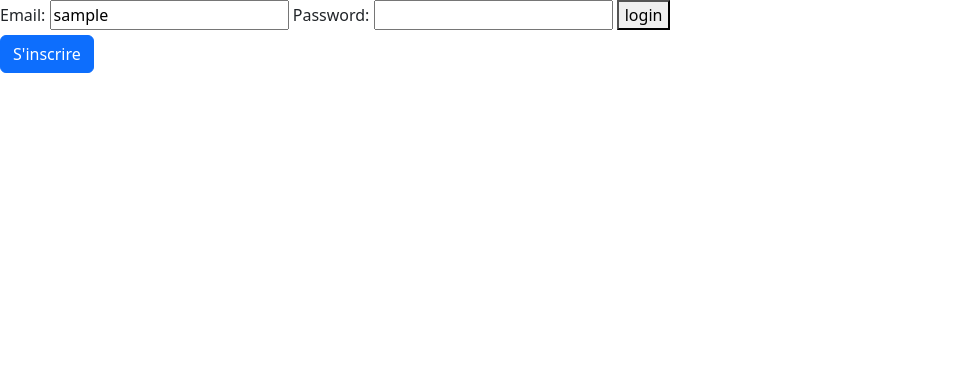
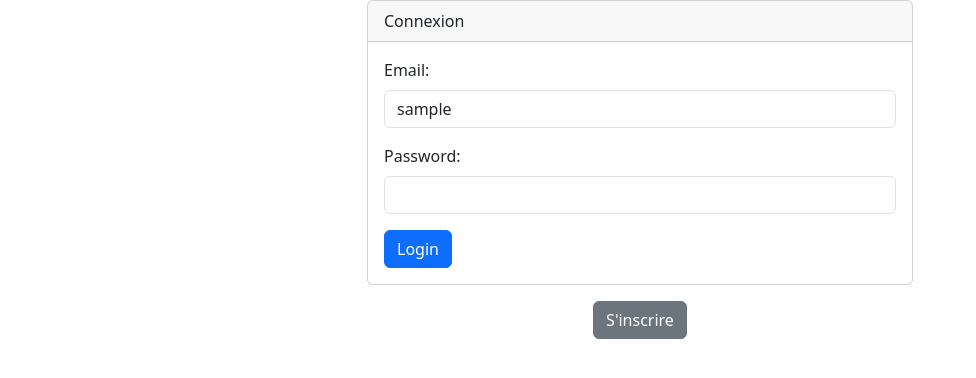
Before and after one commit to flenn77/SavingSafe, a Symfony app: template templates/login/index.html.twig in a window 1280 px wide. Shown: the top 378 px of the page, without its empty margins (0-976 px from the left). Run offline with Twig, Linux system fonts and the light colour scheme; the template is opened without the code that fills it: most values are stand-ins (such as "Sample title", 1, 10 or a date in 2020); some libraries are stand-ins or nearby versions.

Commit message:
update UI login/register

```diff
--- a/templates/login/index.html.twig
+++ b/templates/login/index.html.twig
@@ -3,8 +3,16 @@
 {% block title %}Connexion{% endblock %}
 
 {% block body %}
+<div class="container">
+    <div class="row justify-content-center">
+        <div class="col-md-6">
+            <div class="card">
+                <div class="card-header">Connexion</div>
+                <div class="card-body">
                     {% if error %}
-        <div>{{ error.messageKey|trans(error.messageData, 'security') }}</div>
+                        <div class="alert alert-danger">
+                            {{ error.messageKey|trans(error.messageData, 'security') }}
+                        </div>
                     {% endif %}
 
                     {% for label, messages in app.flashes %}
@@ -15,21 +23,36 @@
                         {% endfor %}
                     {% endfor %}
 
+                    <form action="{{ path('app_login') }}" method="post">
+                        <div class="form-group">
+                            <label for="username">Email:</label>
+                            <input type="text" id="username" name="_username" value="{{ last_username }}" class="form-control">
+                        </div>
 
-    <form action="{{ path('app_login') }}" method="post">
-        <label for="username">Email:</label>
-        <input type="text" id="username" name="_username" value="{{ last_username }}">
-
+                        <div class="form-group">
                             <label for="password">Password:</label>
-        <input type="password" id="password" name="_password">
+                            <input type="password" id="password" name="_password" class="form-control">
+                        </div>
 
                         {# If you want to control the URL the user is redirected to on success #}
                         <input type="hidden" name="_target_path" value="/">
 
                         <input type="hidden" name="_csrf_token" value="{{ csrf_token('authenticate') }}">
 
-        <button type="submit">login</button>
+                        <button type="submit" class="btn btn-primary">Login</button>
                     </form>
+                </div>
+            </div>
+        </div>
+    </div>
+</div>
 
-    <a href="{{ path('app_register') }}" class="btn btn-primary">S'inscrire</a>
+<div class="container mt-3">
+    <div class="row justify-content-center">
+        <div class="col-md-6 text-center">
+            <a href="{{ path('app_register') }}" class="btn btn-secondary">S'inscrire</a>
+        </div>
+    </div>
+</div>
+
 {% endblock %}
```
Also changed, not shown: migrations/Version20230831141728.php (added, +35 -0 lines), templates/registration/register.html.twig (+46 -18 lines). Lines whose indentation alone changed are shown as unchanged.
